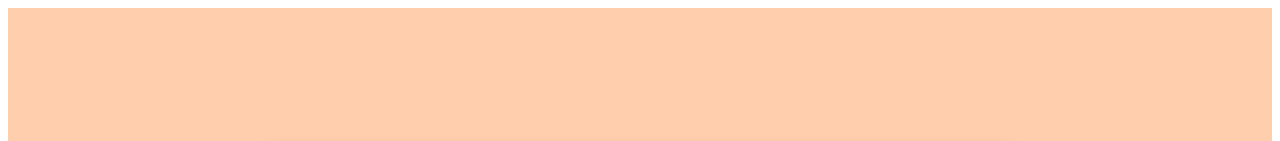
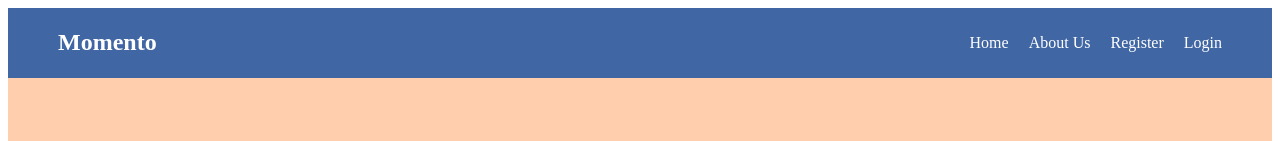
Before and after one commit to ririkarawal/Momento-Frontend, a React (Vite) app: page / in a window 1280 px wide. Shown: the top 141 px of the page. Built offline with nearby package versions, Linux system fonts and the light colour scheme; grey boxes are pictures that could not be loaded.

Commit message:
Made Header

```diff
--- /dev/null
+++ b/src/Components/Header.jsx
@@ -0,0 +1,19 @@
+
+import { Link } from "react-router-dom";
+import "./../styles/Header.css"; // Import CSS
+
+const Header = () => {
+  return (
+    <nav className="navbar">
+      <h1 className="logo">Momento</h1>
+      <ul className="nav-links">
+        <li><Link to="/">Home</Link></li>
+        <li><Link to="/about">About Us</Link></li>
+        <li><Link to="/register">Register</Link></li>
+        <li><Link to="/login">Login</Link></li>
+      </ul>
+    </nav>
+  );
+};
+
+export default Header;
--- /dev/null
+++ b/src/Styles/Header.css
@@ -0,0 +1,22 @@
+.navbar {
+    display: flex;
+    height: 30px;
+    justify-content: space-between;
+    align-items: center;
+    padding: 20px 50px;
+    background: #4066a4; /* Slight transparency */
+    color: white;
+  }
+
+  .nav-links {
+    list-style: none;
+    display: flex;
+    gap: 20px;
+  }
+
+  .nav-links li a {
+    text-decoration: none;
+    color: white;
+    font-size: 1rem;
+    font-weight: 500;
+  }
--- a/src/Styles/Login.css
+++ b/src/Styles/Login.css
@@ -28,7 +28,7 @@
   background-size: cover;
   background-position: center;
   background-repeat: no-repeat;
-  background-image: url("/public/pin.jpg");
+  background-image: url("/pin.jpg");
   padding: 50px;
   display: flex;
   flex-direction: column;
--- a/src/main.jsx
+++ b/src/main.jsx
@@ -1,21 +1,19 @@
 import { StrictMode } from 'react';
 import { createRoot } from 'react-dom/client';
-
 import { BrowserRouter as Router, Routes, Route } from 'react-router-dom';
 import './index.css';
-
-import Login from './Components/Login.jsx';
-import Register from './Components/Register.jsx';
-
+import Header from './Components/Header'; // Import Header
+import Login from './Components/Login';
+import Register from './components/Register';
 
 createRoot(document.getElementById('root')).render(
   <StrictMode>
     <Router>
+      <Header />  {/* Navbar always visible */}
       <Routes>
-
-      <Route path="/" element={<Login />} />
-      <Route path="/login" element={<Login />} />
-      <Route path="/register" element={<Register />} />
+        <Route path="/" element={<Login />} />
+        <Route path="/login" element={<Login />} />
+        <Route path="/register" element={<Register />} />
       </Routes>
     </Router>
   </StrictMode>
```
Also changed, not shown: public/bg.png.webp (added).
